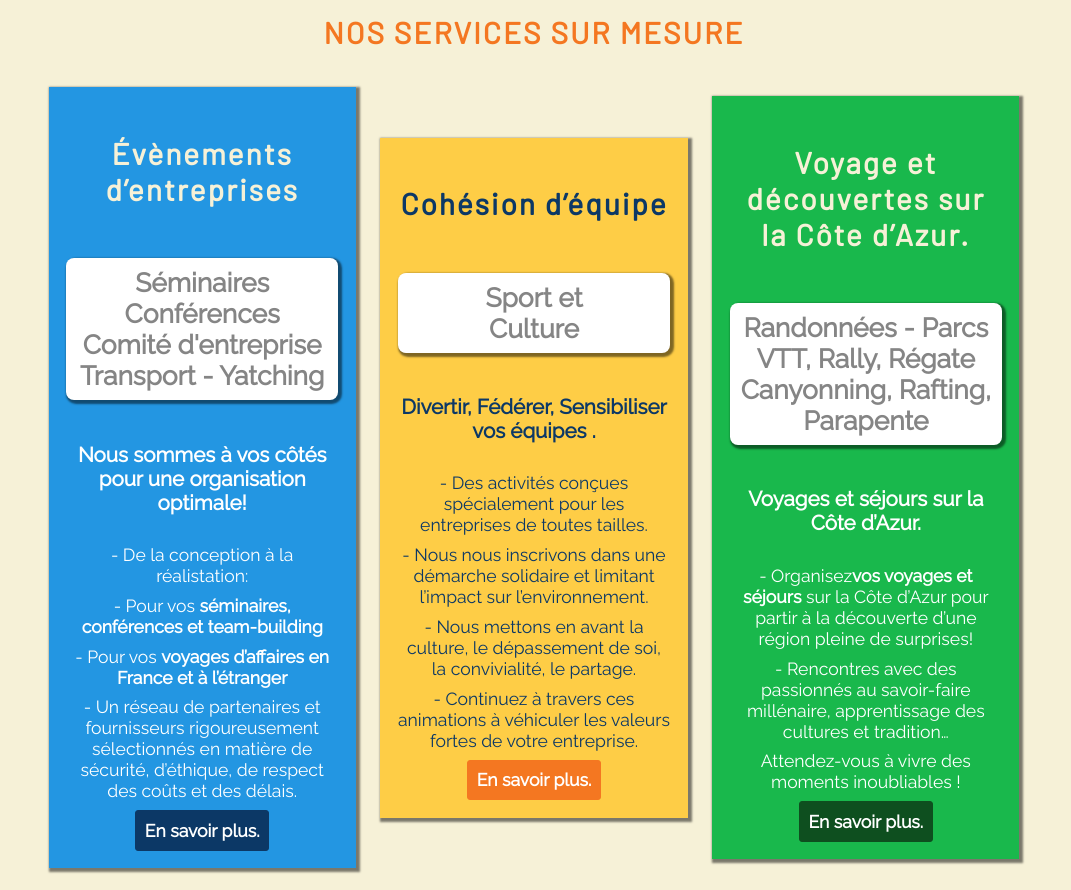
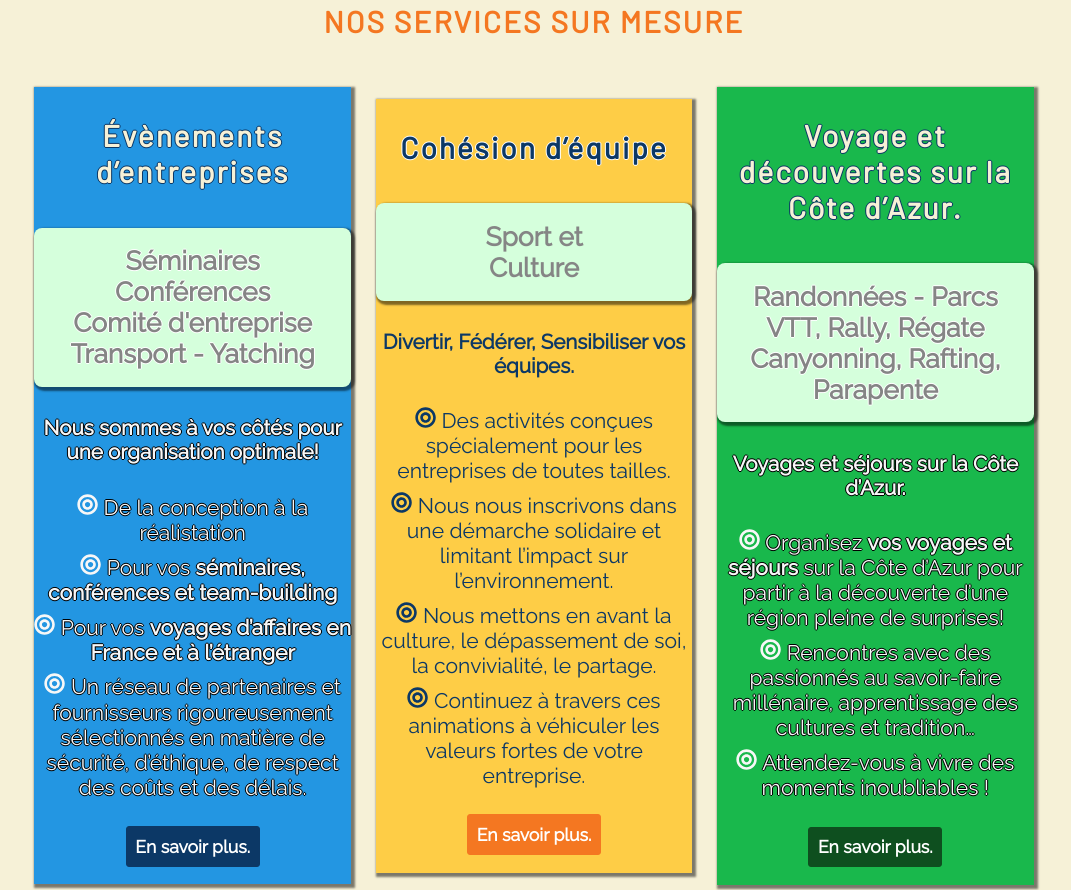
Before and after one commit to ROSORRNT/azur-riviera-events, a Gatsby site: page / in a window 1280 px wide. Shown: the part 1387-2277 px from the top of the page, without its empty margins (106-1177 px from the left). Built offline with nearby package versions, Linux system fonts and the light colour scheme; Gatsby itself is replaced by a stand-in of ours.

Commit message:
Modify styling for the 3 plan features section

```diff
--- a/src/components/Layout/Layout.js
+++ b/src/components/Layout/Layout.js
@@ -8,6 +8,7 @@ import MainNavigation from "../Navigation/MainNavigation"
 import Card from "../UIElements/Card"
 import styles from "./../css/about.module.css"
 import Footer from "../UIElements/Footer"
+import { FaBullseye } from "react-icons/fa"
 
 const getImages = graphql`
   query Images {
@@ -86,7 +87,7 @@ const Layout = () => {
             </article>{" "}
             <article className={styles.aboutInfo}>
               <Card>
-                <p style={{ width: "90%", textAlign: "center" }}>
+                <p style={{ width: "90%", textAlign: "justify" }}>
                   Notre métier est de rendre vos{" "}
                   <strong>événements uniques</strong>, personnalisés et de les
                   concevoir pour qu’ils soient{" "}
@@ -97,7 +98,7 @@ const Layout = () => {
                   vous offre un service <strong>sur-mesure</strong> et sans
                   intermédiaires.{" "}
                 </p>
-                <p style={{ width: "90%", textAlign: "center" }}>
+                <p style={{ width: "90%", textAlign: "justify" }}>
                   {" "}
                   Nous pouvons aussi nous charger de votre{" "}
                   <strong>communication digitale</strong>
@@ -107,7 +108,7 @@ const Layout = () => {
                   <strong> conseils et assistance</strong>, soit à vos côtés
                   pour qu’ainsi vous puissiez vous sentir serein le jour J.{" "}
                 </p>
-                <p style={{ width: "90%", textAlign: "center" }}>
+                <p style={{ width: "90%", textAlign: "justify" }}>
                   {" "}
                   Nous vous garantissons des prestations de qualité grâce aux
                   engagements que nous avons pris avec nos prestataires qui ont
@@ -118,10 +119,14 @@ const Layout = () => {
             </article>
           </div>
         </section>
-        <section className="container grid-container__presa"></section>
 
         <section id="plans">
-          <h1 className="section-title">NOS SERVICES SUR MESURE</h1>
+          <h1
+            style={{ marginTop: "2.5rem", marginBottom: "2rem" }}
+            className="section-title"
+          >
+            NOS SERVICES SUR MESURE
+          </h1>
           <div className="plan__list">
             <article className="plan plan--highlighted__enterprises">
               <h1 className="plan__title--light">Évènements d’entreprises</h1>
@@ -133,20 +138,20 @@ const Layout = () => {
               <h3>Nous sommes à vos côtés pour une organisation optimale! </h3>
               <ul className="plan__features">
                 <li className="plan__feature">
-                  - De la conception à la réalistation:
+                  <FaBullseye /> De la conception à la réalistation
                 </li>
                 <li className="plan__feature">
-                  - Pour vos{" "}
+                  <FaBullseye /> Pour vos{" "}
                   <strong> séminaires, conférences et team-building</strong>
                 </li>
                 <li className="plan__feature">
-                  - Pour vos{" "}
+                  <FaBullseye /> Pour vos{" "}
                   <strong> voyages d’affaires en France et à l’étranger</strong>
                 </li>
                 <li className="plan__feature">
-                  - Un réseau de partenaires et fournisseurs rigoureusement
-                  sélectionnés en matière de sécurité, d’éthique, de respect des
-                  coûts et des délais.
+                  <FaBullseye /> Un réseau de partenaires et fournisseurs
+                  rigoureusement sélectionnés en matière de sécurité, d’éthique,
+                  de respect des coûts et des délais.
                 </li>
               </ul>
               <div>
@@ -158,29 +163,37 @@ const Layout = () => {
             </article>
 
             <article className="plan plan--highlighted__teambuilding">
-              <h1 className="plan__title--dark">Cohésion d’équipe</h1>
+              <h1
+                style={{
+                  textShadow:
+                    "white -1px 0px, white 0px 1px, white 1px 0px, white 0px -1px",
+                }}
+                className="plan__title--dark"
+              >
+                Cohésion d’équipe
+              </h1>
               <h2 className="plan__annotation">
                 {" "}
                 Sport et <br />
                 Culture{" "}
               </h2>
-              <h3>Divertir, Fédérer, Sensibiliser vos équipes .</h3>
+              <h3>Divertir, Fédérer, Sensibiliser vos équipes.</h3>
               <ul className="plan__features">
                 <li className="plan__feature">
-                  - Des activités conçues spécialement pour les entreprises de
-                  toutes tailles.{" "}
+                  <FaBullseye /> Des activités conçues spécialement pour les
+                  entreprises de toutes tailles.{" "}
                 </li>
                 <li className="plan__feature">
-                  - Nous nous inscrivons dans une démarche solidaire et limitant
-                  l’impact sur l’environnement.
+                  <FaBullseye /> Nous nous inscrivons dans une démarche
+                  solidaire et limitant l’impact sur l’environnement.
                 </li>
                 <li className="plan__feature">
-                  - Nous mettons en avant la culture, le dépassement de soi, la
-                  convivialité, le partage.
+                  <FaBullseye /> Nous mettons en avant la culture, le
+                  dépassement de soi, la convivialité, le partage.
                 </li>
                 <li className="plan__feature">
-                  - Continuez à travers ces animations à véhiculer les valeurs
-                  fortes de votre entreprise.
+                  <FaBullseye /> Continuez à travers ces animations à véhiculer
+                  les valeurs fortes de votre entreprise.
                 </li>
               </ul>
               <div>
@@ -202,16 +215,17 @@ const Layout = () => {
               <h3>Voyages et séjours sur la Côte d’Azur.</h3>
               <ul className="plan__features">
                 <li className="plan__feature">
-                  - Organisez
-                  <strong>vos voyages et séjours</strong> sur la Côte d’Azur{" "}
+                  <FaBullseye /> Organisez
+                  <strong> vos voyages et séjours </strong> sur la Côte d’Azur{" "}
                   pour partir à la découverte d’une région pleine de surprises!
                 </li>
                 <li className="plan__feature">
-                  - Rencontres avec des passionnés au savoir-faire millénaire,
-                  apprentissage des cultures et tradition…
+                  <FaBullseye /> Rencontres avec des passionnés au savoir-faire
+                  millénaire, apprentissage des cultures et tradition…
                 </li>
                 <li className="plan__feature">
-                  Attendez-vous à vivre des moments inoubliables !
+                  <FaBullseye /> Attendez-vous à vivre des moments inoubliables
+                  !
                 </li>
               </ul>
               <div>
@@ -223,7 +237,7 @@ const Layout = () => {
           </div>
         </section>
 
-        <section id="key-features">
+        <section style={{ marginBottom: "4.5rem" }} id="key-features">
           <h1 className="section-title">NOS ÉVÈNEMENTS PERSONNALISÉS</h1>
           <ul className="key-feature__list">
             <li className="key-feature">
--- a/src/components/css/index.css
+++ b/src/components/css/index.css
@@ -102,7 +102,17 @@ ul {
   text-align: center;
 }
 
-.plan {
+.plan__list h1 {
+  text-shadow: var(--darkBlue) -1px 0px, var(--darkBlue) 0px 1px,
+    var(--darkBlue) 1px 0px, var(--darkBlue) 0px -1px;
+}
+
+.plan__list h2 {
+  text-shadow: var(--mainBlack) -0.5 0px, var(--mainBlack) 0px 0.5,
+    var(--mainBlack) 0.5 0px, var(--mainBlack) 0px -0.5;
+}
+
+.plan h2 {
   background: #d5ffdc;
   text-align: center;
   padding: 1rem;
@@ -116,8 +126,13 @@ ul {
 
 .plan--highlighted__enterprises {
   background: var(--primaryBlue);
-  color: white;
+  color: var(--offWhite);
   box-shadow: 2px 2px 2px 2px rgba(0, 0, 0, 0.5);
+  text-shadow: -1px 0 black, 0 1px black, 1px 0 black, 0 -1px black;
+}
+
+.plan--highlighted__enterprises h2 {
+  text-shadow: -1px 0 white, 0 1px white, 1px 0 white, 0 -1px white;
 }
 
 .plan--highlighted__teambuilding {
@@ -128,13 +143,19 @@ ul {
 
 .plan--highlighted__outdoor {
   background: var(--primaryGreen);
-  color: white;
+  color: var(--offWhite);
   box-shadow: 2px 2px 2px 2px rgba(0, 0, 0, 0.5);
+  text-shadow: -1px 0 black, 0 1px black, 1px 0 black, 0 -1px black;
+}
+
+.plan--highlighted__outdoor h2 {
+  text-shadow: -1px 0 white, 0 1px white, 1px 0 white, 0 -1px white;
 }
 
 .plan__annotation {
   background: white;
   color: #858585;
+
   padding: 0.5rem;
   box-shadow: 2px 2px 2px 2px rgba(0, 0, 0, 0.5);
   border-radius: 8px;
@@ -164,6 +185,7 @@ ul {
   list-style: none;
   margin: 0;
   padding: 0;
+  font-size: 1.2rem;
 }
 
 .plan__feature {
@@ -183,7 +205,7 @@ ul {
   }
 
   .plan {
-    width: 30%;
+    width: 40%;
     min-width: 10rem;
     max-width: 25rem;
     display: flex;
@@ -329,18 +351,6 @@ ul {
   text-align: justify;
 }
 
-.button {
-  background: #0e4f1f;
-  color: white;
-  font: inherit;
-  border: 1.5px solid #0e4f1f;
-  padding: 0.5rem;
-  border-radius: 3px;
-  font-weight: bold;
-  cursor: pointer;
-  text-decoration: none;
-}
-
 .plan--highlighted__enterprises button {
   background: var(--darkBlue);
   border: 1.5px solid var(--darkBlue);
@@ -351,6 +361,18 @@ ul {
   border: 1.5px solid var(--primaryOrange);
 }
 
+.button {
+  background: #0e4f1f;
+  color: white;
+  font: inherit;
+  border: 1.5px solid #0e4f1f;
+  margin: 1rem;
+  padding: 0.5rem;
+  border-radius: 3px;
+  font-weight: bold;
+  cursor: pointer;
+  text-decoration: none;
+}
 .button:hover,
 .button:active {
   background-color: white;
```
